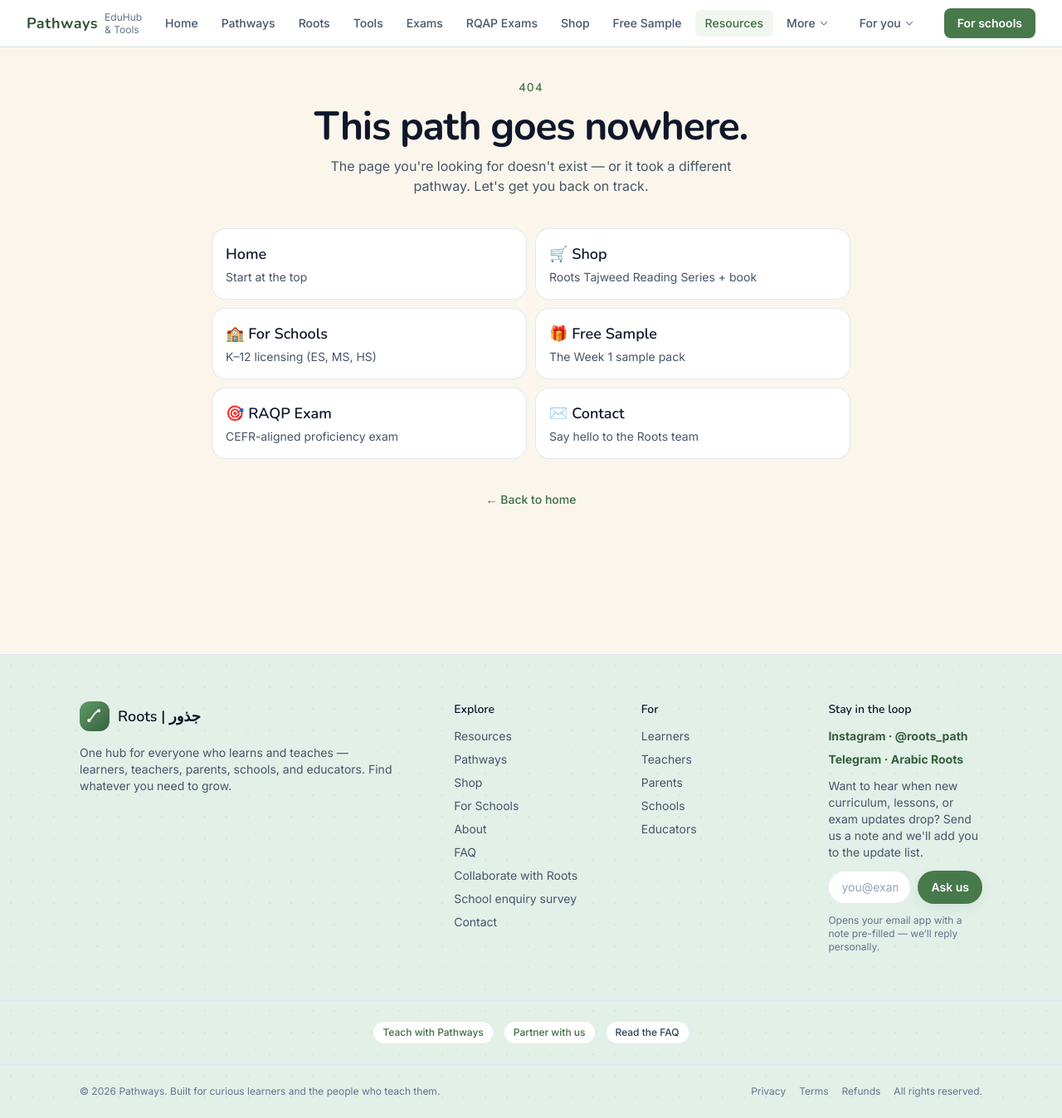
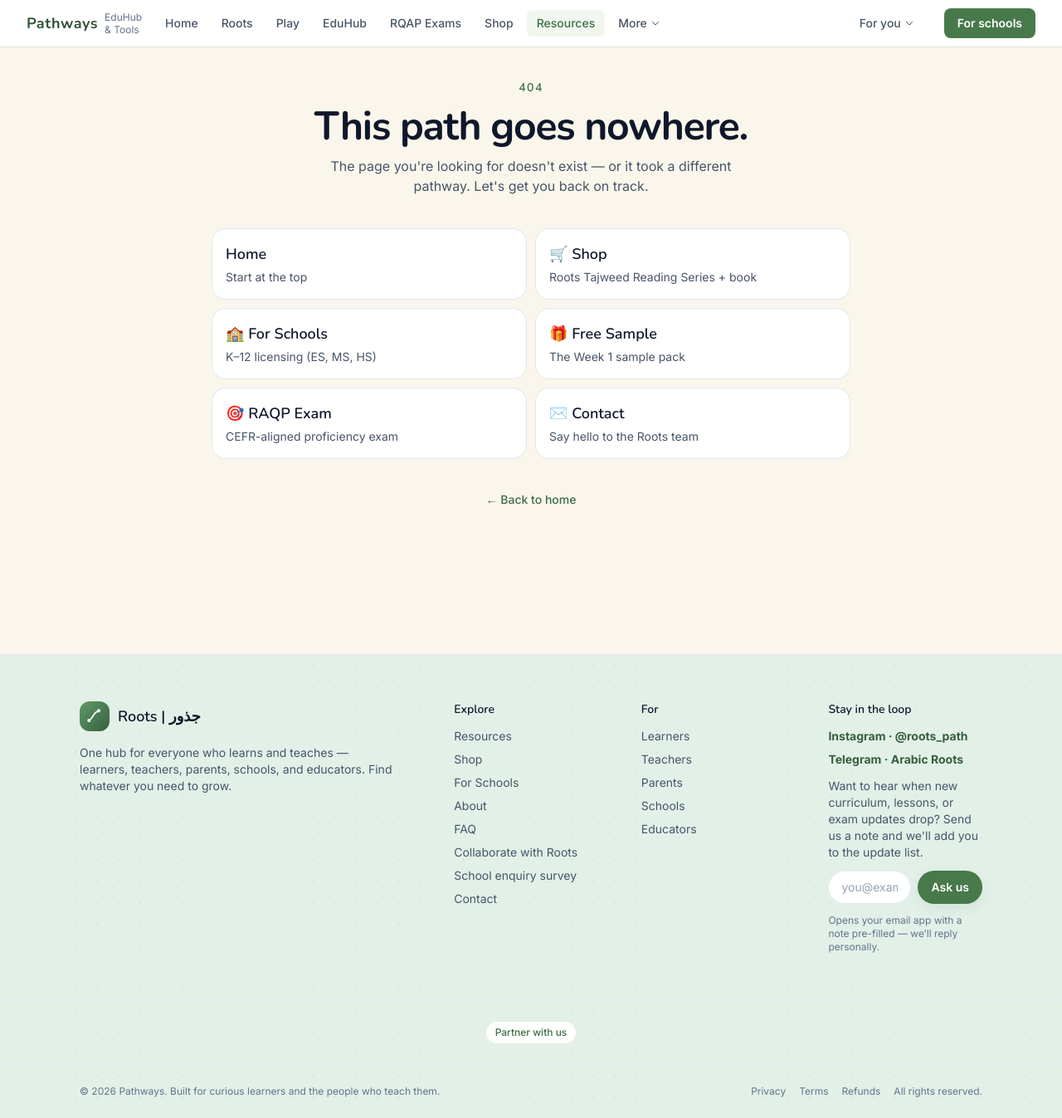
Before and after one commit to DinaElAhl/Pathways-, a React (Vite) app: page /resources/1 in a window 1280 px wide. Shown: the whole page at 83% size. Built offline with nearby package versions, Linux system fonts and the light colour scheme.

Commit message:
content: simplify navigation and hide repeated unfinished entries

```diff
--- a/src/components/Footer.jsx
+++ b/src/components/Footer.jsx
@@ -30,7 +30,6 @@ export default function Footer() {
           <h4 className="text-sm font-semibold text-slate-900">Explore</h4>
           <ul className="mt-3 space-y-2 text-sm">
             <li><Link to="/resources" className="text-slate-600 hover:text-brand-700">Resources</Link></li>
-            <li><Link to="/pathways" className="text-slate-600 hover:text-brand-700">Pathways</Link></li>
             <li><Link to="/shop" className="text-slate-600 hover:text-brand-700">Shop</Link></li>
             <li><Link to="/for-schools" className="text-slate-600 hover:text-brand-700">For Schools</Link></li>
             <li><Link to="/about" className="text-slate-600 hover:text-brand-700">About</Link></li>
@@ -102,14 +101,8 @@ export default function Footer() {
 
       <div className="border-t border-slate-200">
         <div className="container-page py-6 flex flex-wrap items-center justify-center gap-3 text-xs">
-          <Link to="/apply/educator" className="rounded-full bg-white px-3 py-1.5 font-medium text-brand-700 ring-1 ring-inset ring-brand-100 hover:bg-brand-50">
-            Teach with Pathways
-          </Link>
           <Link to="/apply/partner" className="rounded-full bg-white px-3 py-1.5 font-medium text-brand-700 ring-1 ring-inset ring-brand-100 hover:bg-brand-50">
             Partner with us
-          </Link>
-          <Link to="/faq" className="rounded-full bg-white px-3 py-1.5 font-medium text-slate-700 ring-1 ring-inset ring-slate-200 hover:bg-slate-50">
-            Read the FAQ
           </Link>
         </div>
       </div>
--- a/src/components/Navbar.jsx
+++ b/src/components/Navbar.jsx
@@ -15,13 +15,11 @@ import { audiences } from '../data/audiences.js';
 // moved into "More". Every route is still reachable — only placement changed.
 const primaryLinks = [
   { to: '/', label: 'Home', end: true },
-  { to: '/pathways', label: 'Pathways' },
   { to: '/roots', label: 'Roots' },
-  { to: '/tools', label: 'Tools' },
-  { to: '/accredited-exams', label: 'Exams' },
+  { to: '/play', label: 'Play' },
+  { to: '/edu-hub', label: 'EduHub' },
   { to: '/rqap-exams', label: 'RQAP Exams' },
   { to: '/shop', label: 'Shop' },
-  { to: '/free-sample', label: 'Free Sample' },
   { to: '/resources', label: 'Resources' },
 ];
 
@@ -32,23 +30,20 @@ const moreGroups = [
   {
     title: 'Exams & assessment',
     links: [
-      { to: '/quran-exams', label: 'Quran Exams' },
-      { to: '/exam-dashboard', label: 'Exam Dashboard' },
       { to: '/exam/methodology', label: 'Exam Methodology' },
       { to: '/exam/cefr-alignment', label: 'CEFR Alignment' },
     ],
   },
   {
-    title: 'Curriculum & tools',
+    title: 'Learning & curriculum',
     links: [
+      { to: '/free-sample', label: 'Free Sample' },
+      { to: '/roots/names', label: 'Allah’s Names' },
+      { to: '/roots/quran-encyclopedia', label: 'Quran Encyclopedia sample' },
       { to: '/curriculum/sources', label: 'Curriculum Sources' },
-      { to: '/edu-hub', label: 'EduHub & Tools' },
-      { to: '/play', label: 'Roots Play — free games' },
-      { to: '/recommend', label: 'AI Match' },
       // href, not `to`: builder.html is a static file that vercel.json excludes
       // from the SPA rewrites. As a router <Link> it was intercepted by the
       // catch-all route and landed on NotFound instead of the page.
-      { to: '/partners', label: 'Partners' },
     ],
   },
   {
--- a/src/data/resources.js
+++ b/src/data/resources.js
@@ -395,6 +395,7 @@ export const resources = [
   // ─────────────────────────────────────────────────────────────
   {
     slug: 'pathways-teachers-app',
+    hidden: true,
     section: 5,
     status: 'live',
     type: 'Tool',
```
Also changed, not shown: 1 other file (tests, documents, lock files or other folders).
